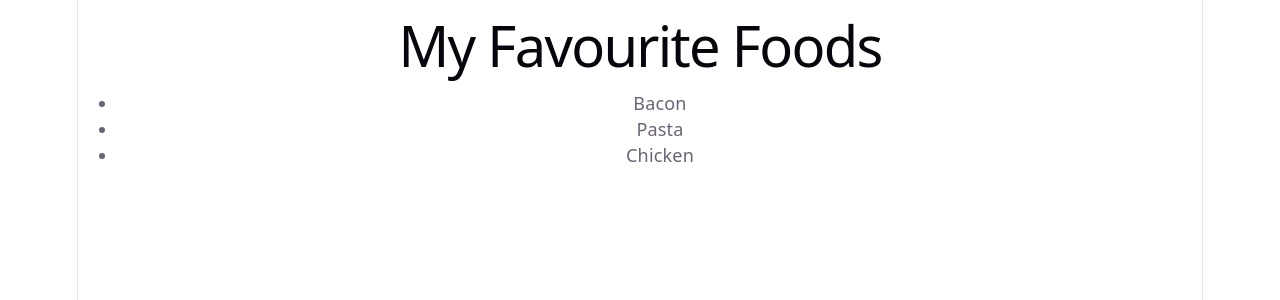
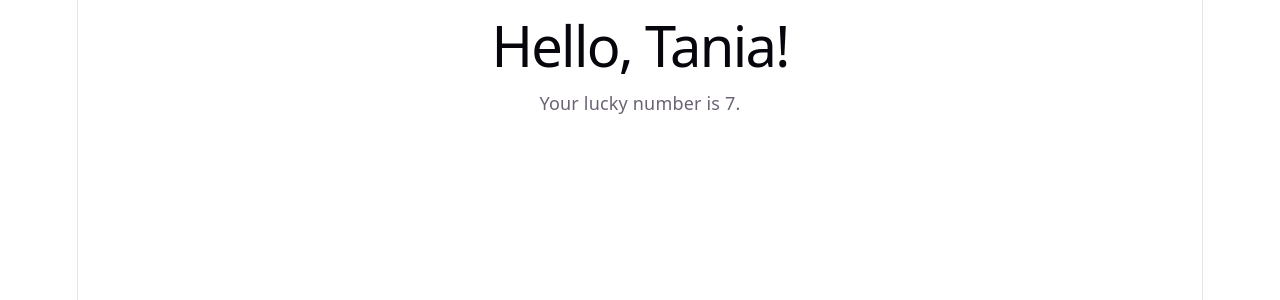
Before and after one commit to taniamoses900-png/angela-bootcamp, a React (Vite) app in the folder react-bootcamp/my-react-app/: page / in a window 1280 px wide. Shown: the top 300 px of the page. Built offline with nearby package versions, Linux system fonts and the light colour scheme.

Commit message:
feat(app): add name and lucky number variables

```diff
--- a/react-bootcamp/my-react-app/src/App.jsx
+++ b/react-bootcamp/my-react-app/src/App.jsx
@@ -1,12 +1,11 @@
 function App() {
+  const name = "Tania";
+  const luckyNumber = 7;
+
   return (
     <div>
-      <h1>My Favourite Foods</h1>
-      <ul>
-        <li>Bacon</li>
-        <li>Pasta</li>
-        <li>Chicken</li>
-      </ul>
+      <h1>Hello, {name}!</h1>
+      <p>Your lucky number is {luckyNumber}.</p>
     </div>
   );
 }
```
